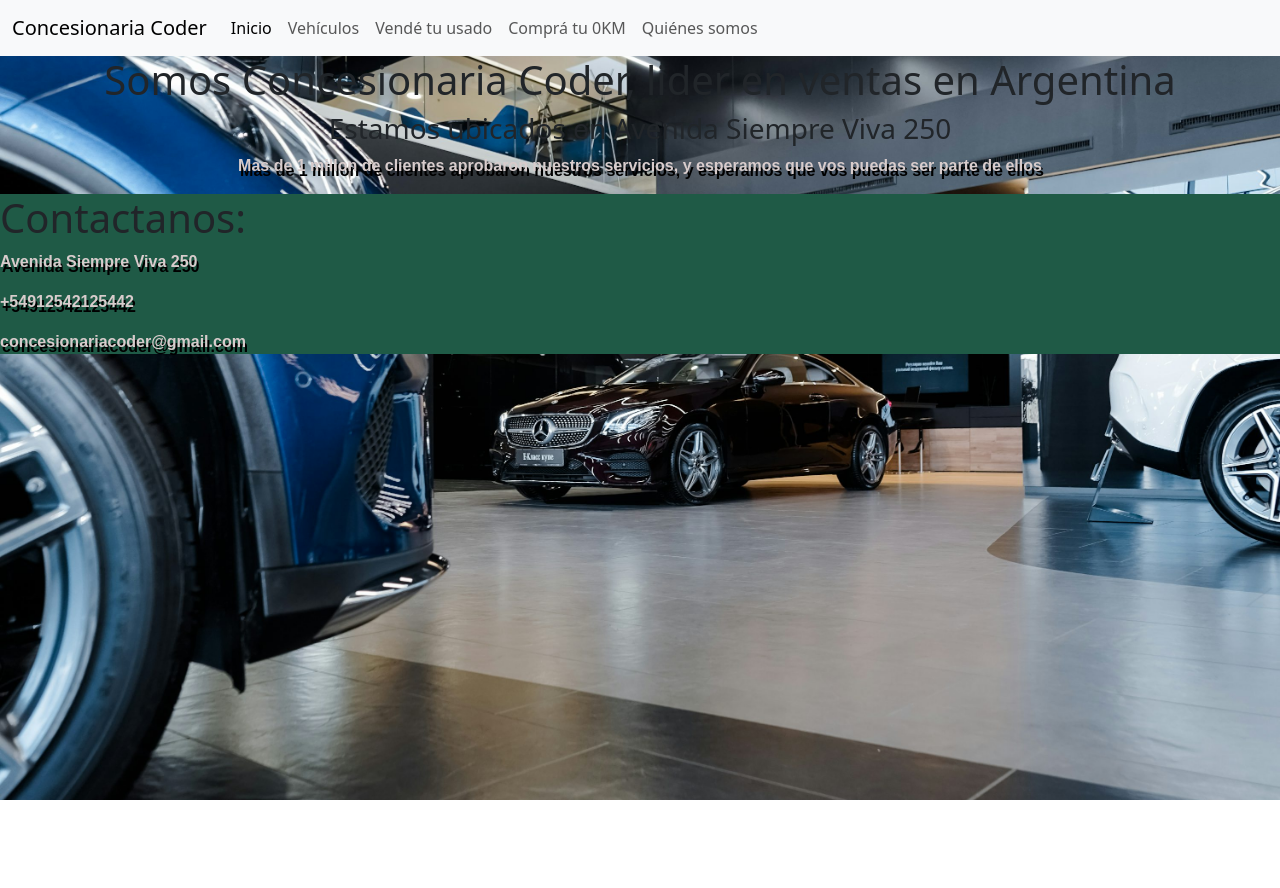
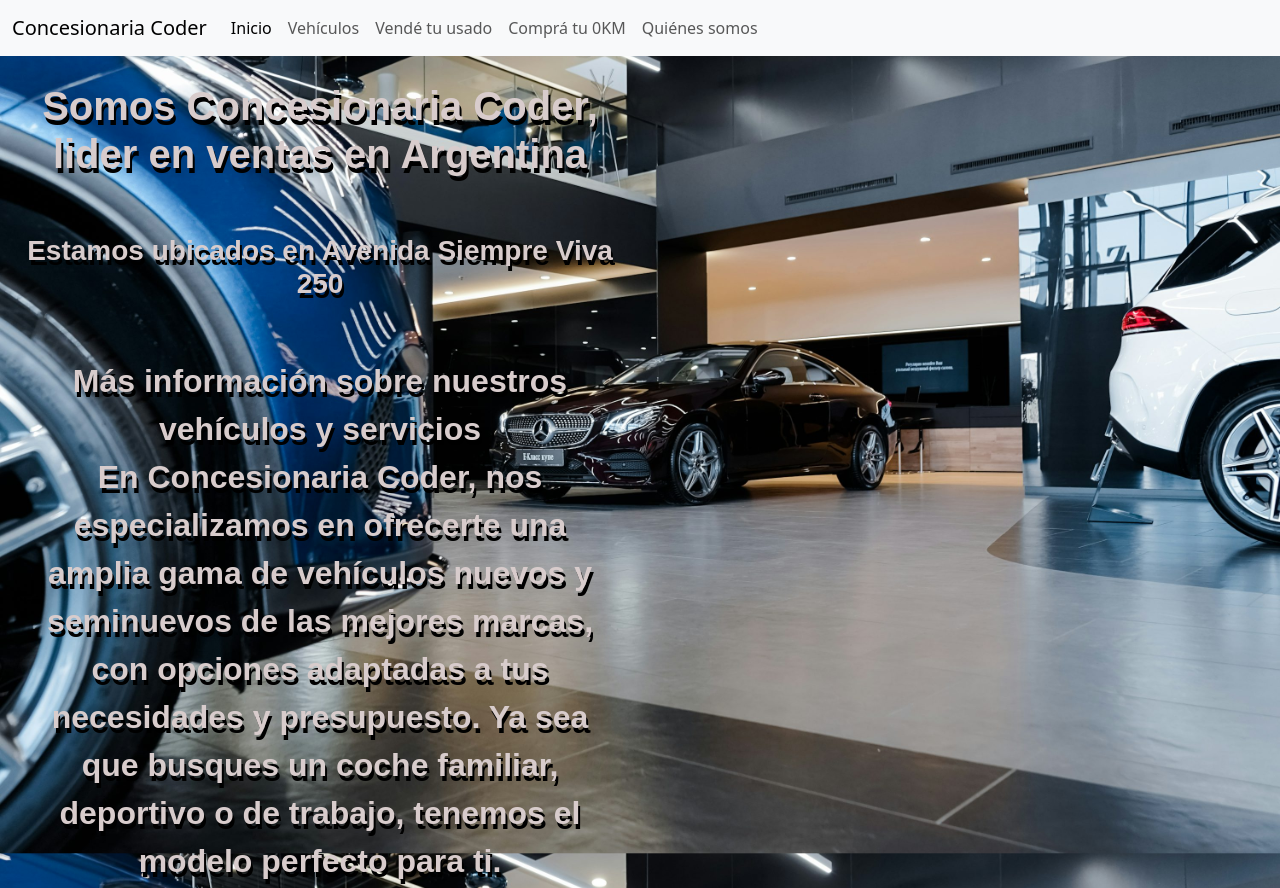
Before and after one commit to BlassPerez/concesionaria-coder, a plain HTML site: page pages/informacion.html in a window 1280 px wide. Shown: the top 888 px of the page. Before the commit the page ends 800 px from the top, so only its background shows below. Drawn offline with nearby package versions, Linux system fonts and the light colour scheme.

Commit message:
Agrego informacion

```diff
--- a/css/style.css
+++ b/css/style.css
@@ -98,6 +98,14 @@ main{
     font-size: 200%;
 }
 
+.informacion{
+    width: 50%;
+    align-content: center;
+    text-align: center;
+    font-size: 4vh;
+    padding: 2%;
+}
+
 footer{
     background-color: rgb(31, 90, 70);
 }
--- a/pages/informacion.html
+++ b/pages/informacion.html
@@ -41,9 +41,19 @@
     </header>
 
     <main>
-       <h1>Somos Concesionaria Coder, lider en ventas en Argentina</h1>
-       <h3>Estamos ubicados en Avenida Siempre Viva 250</h3>
-       <p>Mas de 1 millon de clientes aprobaron nuestros servicios, y esperamos que vos puedas ser parte de ellos</p>
+      <div class="informacion">
+       <h1 class="text-index-main">Somos Concesionaria Coder, lider en ventas en Argentina</h1>
+       <br>
+       <h3 class="text-index-main">Estamos ubicados en Avenida Siempre Viva 250</h3>
+       <br>
+       <p class="text-index-main">Más información sobre nuestros vehículos y servicios
+        <br>
+        En Concesionaria Coder, nos especializamos en ofrecerte una amplia gama de vehículos nuevos y seminuevos de las mejores marcas, con opciones adaptadas a tus necesidades y presupuesto. Ya sea que busques un coche familiar, deportivo o de trabajo, tenemos el modelo perfecto para ti.</p>
+        <p>¿Por qué elegirnos?
+          <br>
+          Porque somos lider en ventas en Argentina, cientos de miles de clientes ya nos eligieron, obteniendo los mejores precios del mercado, ademas del mejor servicio post venta
+        </p>
+      </div>
     </main>
 
     <footer>
```
